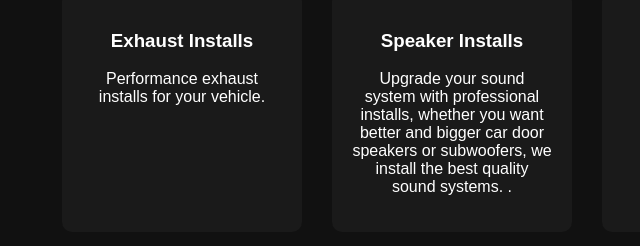
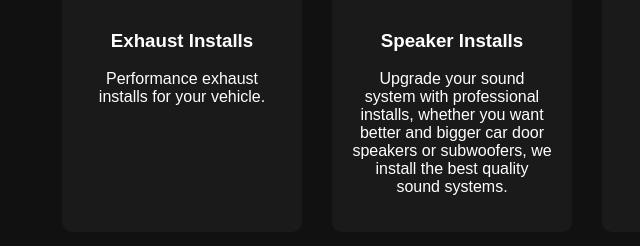
Before and after one commit to 317AutoMods/317-automods, a plain HTML site: page index.html in a window 1280 px wide. Shown: the part 292-538 px from the top of the page, 53-693 px from the left. Drawn offline with Linux system fonts and the light colour scheme.

Commit message:
Fix typo in service description for Speaker Installs

```diff
--- a/index.html
+++ b/index.html
@@ -131,7 +131,7 @@ margin-top:40px;
 
 <div class="service-box">
 <h3>Speaker Installs</h3>
-<p>Upgrade your sound system with professional installs, whether you want better and bigger car door speakers or subwoofers, we install the best quality sound systems.  .</p>
+<p>Upgrade your sound system with professional installs, whether you want better and bigger car door speakers or subwoofers, we install the best quality sound systems.</p>
 </div>
 
 <div class="service-box">
```
